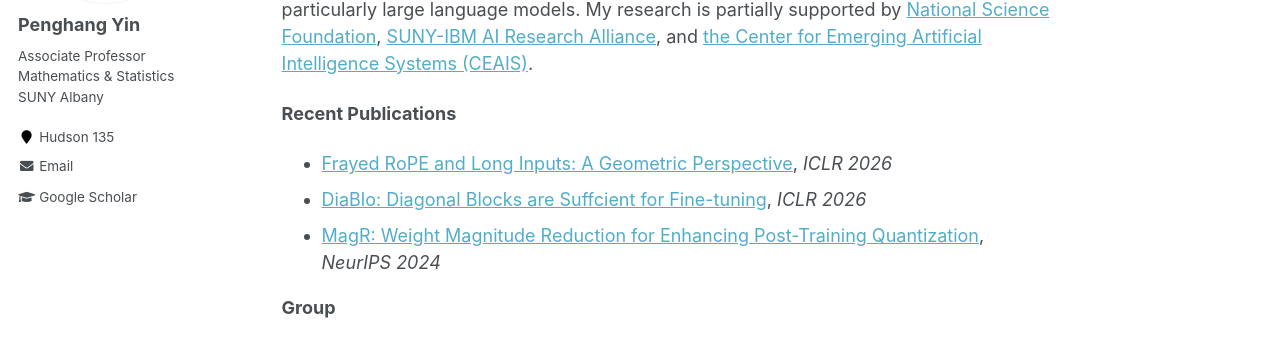
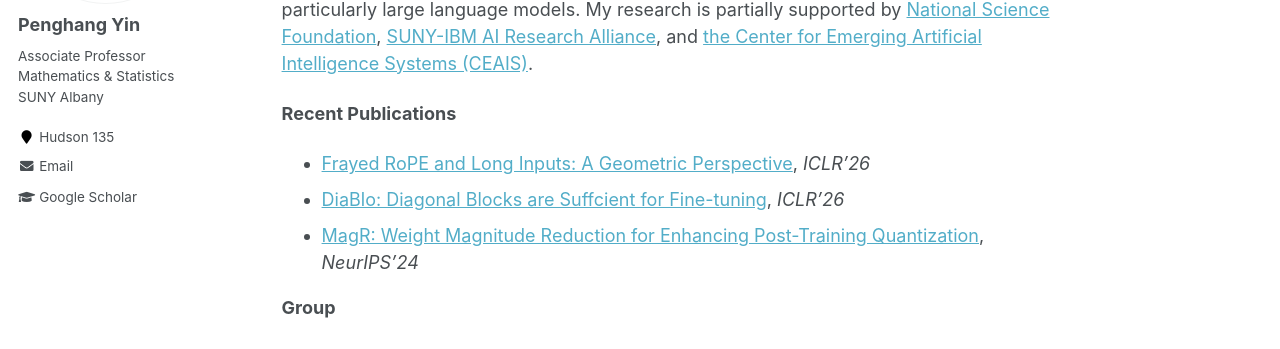
Before and after one commit to yin-penghang/yin-penghang.github.io, a Jekyll site: the page built from _pages/about.md, in a window 1280 px wide and 1186 px high. Shown: the part 296-645 px from the top of the window. Built offline with Jekyll 4.4.1, drawn with Linux system fonts in a browser that asks for light colours.

Commit message:
Revise publication details in about.md
Updated publication years and formatting in the about page.

```diff
--- a/_pages/about.md
+++ b/_pages/about.md
@@ -14,9 +14,9 @@ I am currently focused on developing post-training algorithms for modern AI mode
 
 **Recent Publications**
 
-- [Frayed RoPE and Long Inputs: A Geometric Perspective](https://openreview.net/pdf?id=W8ZXfNaqku), *ICLR 2026*
-- [DiaBlo: Diagonal Blocks are Suffcient for Fine-tuning](https://openreview.net/pdf?id=cZaI6GmjBm), *ICLR 2026*
-- [MagR: Weight Magnitude Reduction for Enhancing Post-Training Quantization](https://openreview.net/pdf?id=UARTFgkTqW), *NeurIPS 2024*
+- [Frayed RoPE and Long Inputs: A Geometric Perspective](https://openreview.net/pdf?id=W8ZXfNaqku), *ICLR'26*
+- [DiaBlo: Diagonal Blocks are Suffcient for Fine-tuning](https://openreview.net/pdf?id=cZaI6GmjBm), *ICLR'26*
+- [MagR: Weight Magnitude Reduction for Enhancing Post-Training Quantization](https://openreview.net/pdf?id=UARTFgkTqW), *NeurIPS'24*
 
 **Group**
 - Aozhong Zhang, PhD student, 2022-
```
